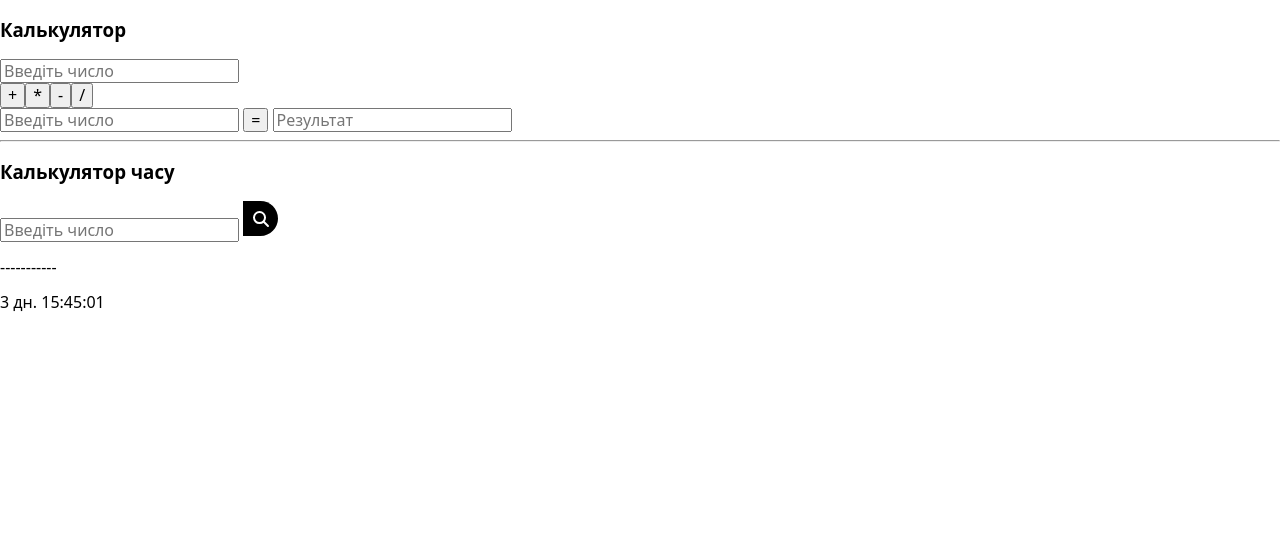
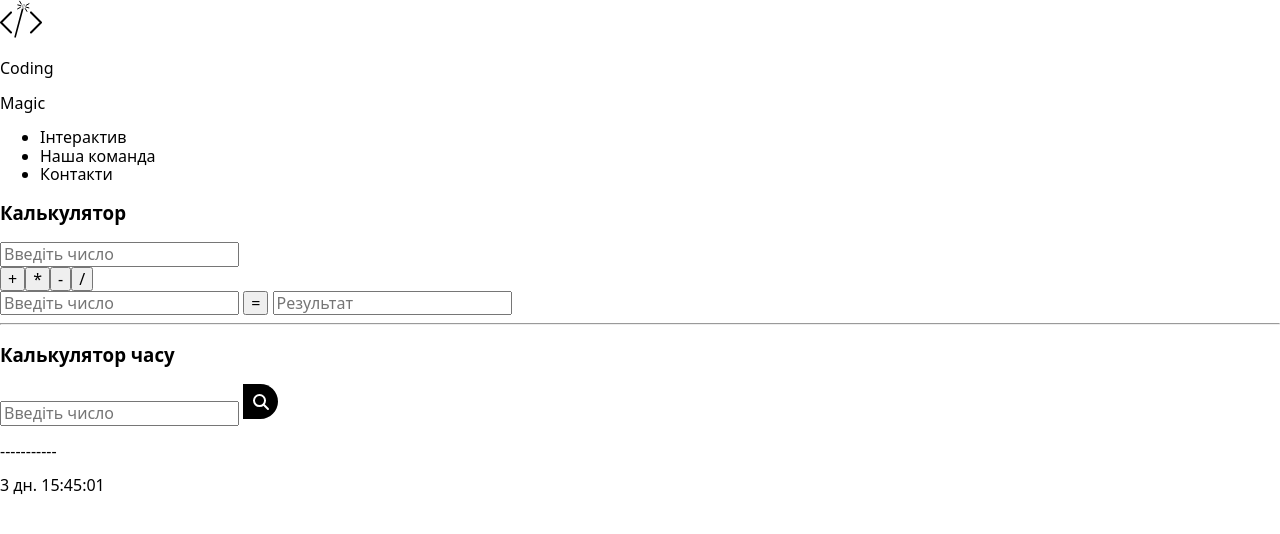
Before and after one commit to Nazariy150286/GameJS, a website built with Parcel: page src/index.html in a window 1280 px wide. Built offline with nearby package versions, Linux system fonts and the light colour scheme.

Commit message:
feat: create header

```diff
--- a/src/index.html
+++ b/src/index.html
@@ -8,6 +8,7 @@
   </head>
   <body>
     <!-- ❗️❗️❗️ Add partials like so for every page -->
+    <include src="./partials/sections/header.html"></include>
     <include src="./partials/sections/calculator.html"></include>
 
     <script src="./js/index.js"></script>
--- /dev/null
+++ b/src/partials/sections/header.html
@@ -0,0 +1,18 @@
+<header class="header">
+  <div class="container">
+    <div class="header__logos">
+      <img src="./images/slash.svg" alt="code_slash" />
+      <div class="header_combine">
+        <p class="header__coding">Coding</p>
+        <p class="header__magic">Magic</p>
+      </div>
+    </div>
+    <div class="header__menu">
+      <ul class="header__list">
+        <li class="header__items">Інтерактив</li>
+        <li class="header__items">Наша команда</li>
+        <li class="header__items">Контакти</li>
+      </ul>
+    </div>
+  </div>
+</header>
--- a/src/sass/index.scss
+++ b/src/sass/index.scss
@@ -1,2 +1,3 @@
 @import './common';
 @import './sections/calculator';
+@import './sections/header';
```
Also changed, not shown: src/images/logo.png (deleted), src/images/slash.svg (added), src/sass/sections/_header.scss (added), 1 other file.
